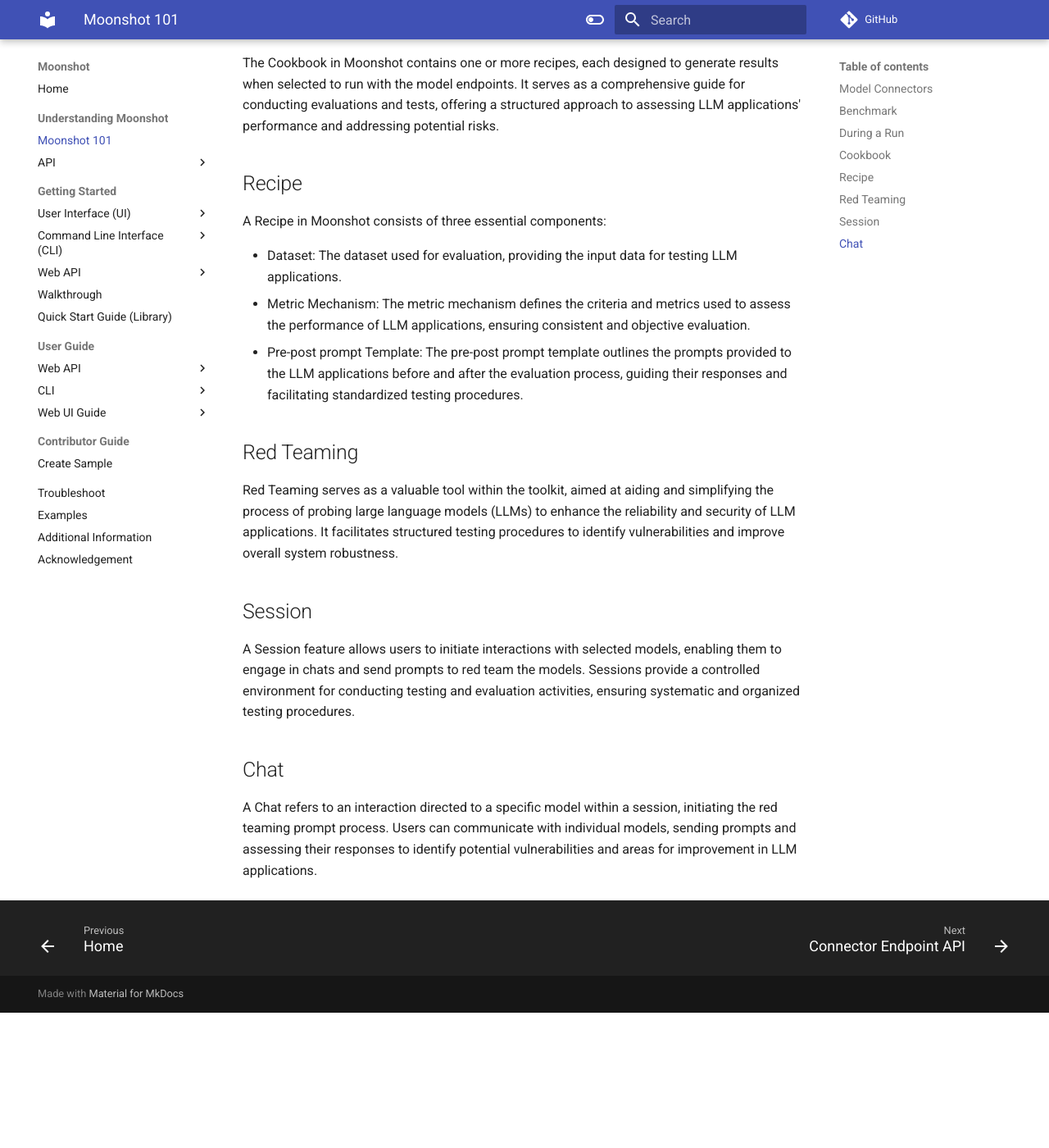
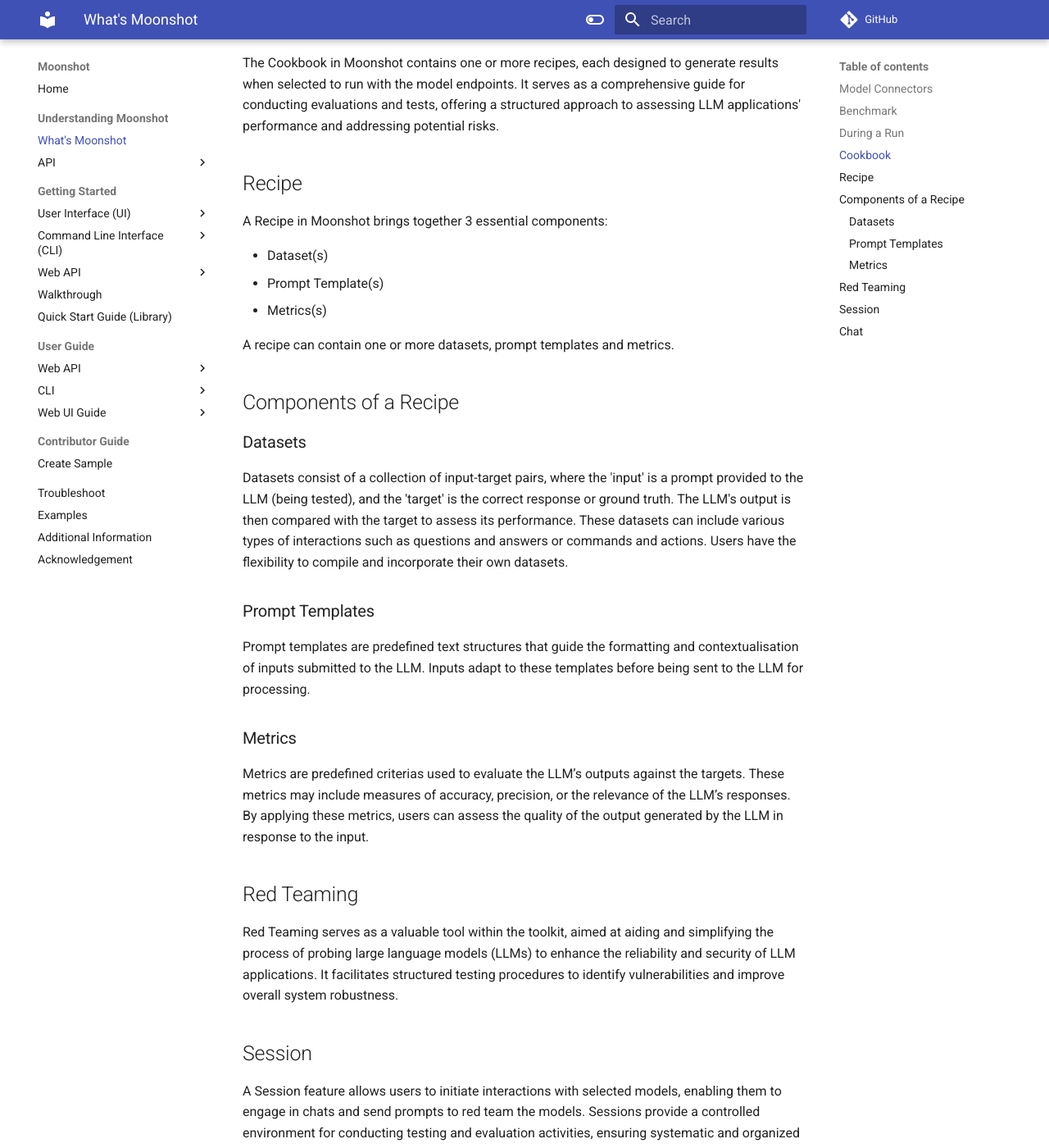
Before and after one commit to aiverify-foundation/moonshot, an MkDocs documentation site: the page built from docs/understanding_moonshot/introduction.md, in a window 1280 px wide and 1400 px high, scrolled down 1337 px. Shown: the whole window at 82% size. Built offline with MkDocs 1.6.1 and Material for MkDocs 9.7.7, drawn with Linux system fonts in a browser that asks for light colours; comment, search, counter and statistics services are not loaded; before the commit the page ends 2572 px from its top, so only the background shows below that.

Commit message:
Update what's moonshot section

```diff
--- a/docs/understanding_moonshot/introduction.md
+++ b/docs/understanding_moonshot/introduction.md
@@ -27,11 +27,25 @@
 
 ## Recipe
 
-A Recipe in Moonshot consists of three essential components:
+A Recipe in Moonshot brings together 3 essential components:
 
-- Dataset: The dataset used for evaluation, providing the input data for testing LLM applications.
-- Metric Mechanism: The metric mechanism defines the criteria and metrics used to assess the performance of LLM applications, ensuring consistent and objective evaluation.
-- Pre-post prompt Template: The pre-post prompt template outlines the prompts provided to the LLM applications before and after the evaluation process, guiding their responses and facilitating standardized testing procedures.
+- Dataset(s)
+- Prompt Template(s)
+- Metrics(s)
+
+A recipe can contain one or more datasets, prompt templates and metrics.
+
+## Components of a Recipe
+
+### Datasets
+Datasets consist of a collection of input-target pairs, where the 'input' is a prompt provided to the LLM (being tested), and the 'target' is the correct response or ground truth. The LLM's output is then compared with the target to assess its performance. These datasets can include various types of interactions such as questions and answers or commands and actions. Users have the flexibility to compile and incorporate their own datasets.
+
+### Prompt Templates
+Prompt templates are predefined text structures that guide the formatting and contextualisation of inputs submitted to the LLM. Inputs adapt to these templates before being sent to the LLM for processing.
+
+### Metrics
+Metrics are predefined criterias used to evaluate the LLM’s outputs against the targets. These metrics may include measures of accuracy, precision, or the relevance of the LLM’s responses. By applying these metrics, users can assess the quality of the output generated by the LLM in response to the input.
+
 
 ## Red Teaming
 
--- a/mkdocs.yml
+++ b/mkdocs.yml
@@ -54,7 +54,7 @@
 nav:
   - Home : index.md
   - Understanding Moonshot:
-    - Moonshot 101: understanding_moonshot/introduction.md
+    - What's Moonshot: understanding_moonshot/introduction.md
     - API:
       - Connector Endpoint API: understanding_moonshot/api_connector_endpoint.md
       - Connector API: understanding_moonshot/api_connector.md
```
